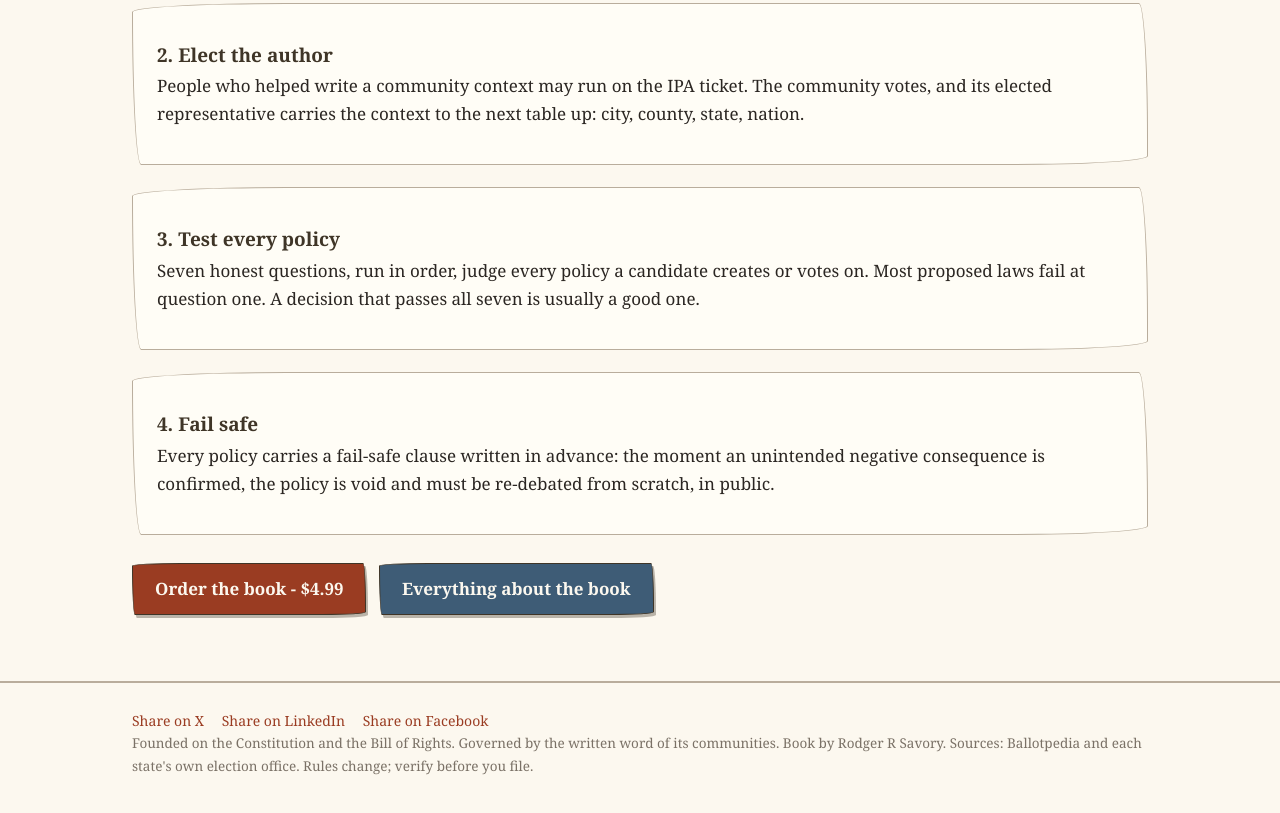
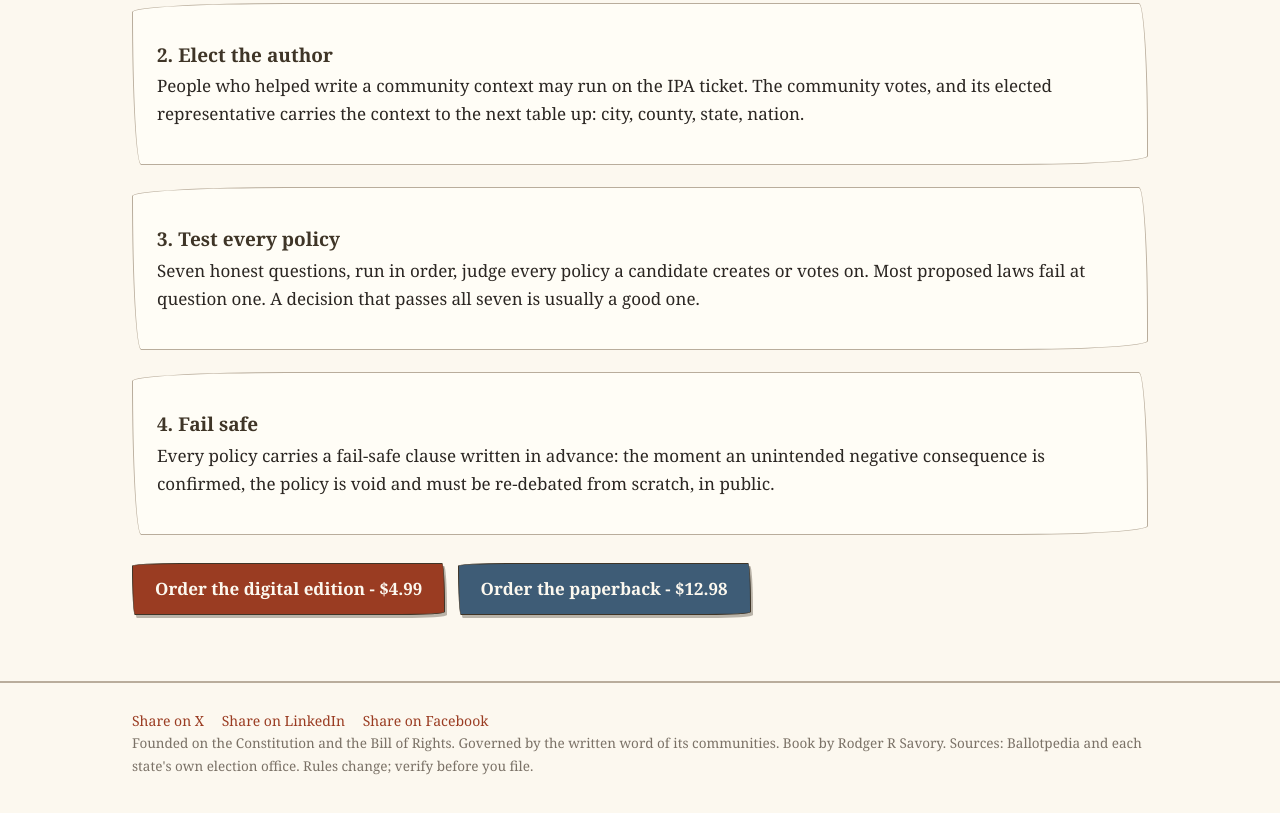
Before and after one commit to infofixdeserts-max/usaipa-site, a plain HTML site: page index.html in a window 1280 px wide. Shown: the part 1011-1824 px from the top of the page. Drawn offline with Linux system fonts and the light colour scheme.

Commit message:
prices: paperback $12.98 on index+book buttons; label digital edition

```diff
--- a/index.html
+++ b/index.html
@@ -128,8 +128,8 @@ laws fail at question one. A decision that passes all seven is usually a good on
 <div class="card"><h3>4. Fail safe</h3>
 <p>Every policy carries a fail-safe clause written in advance: the moment an unintended negative consequence
 is confirmed, the policy is void and must be re-debated from scratch, in public.</p></div>
-<p><a class="btn" href="/order.html">Order the book - $4.99</a>
-<a class="btn alt" href="/book.html">Everything about the book</a></p>
+<p><a class="btn" href="/order.html">Order the digital edition - $4.99</a>
+<a class="btn alt" href="/order.html">Order the paperback - $12.98</a></p>
 
 </main>
 <footer class="site"><div class="wrap">
```
Also changed, not shown: book.html (+1 -1 lines).
